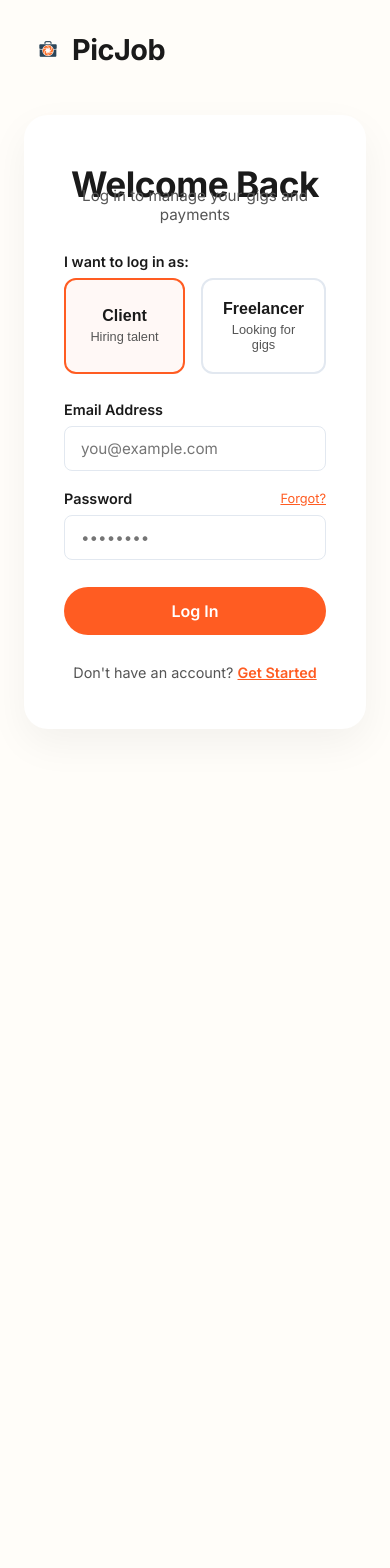
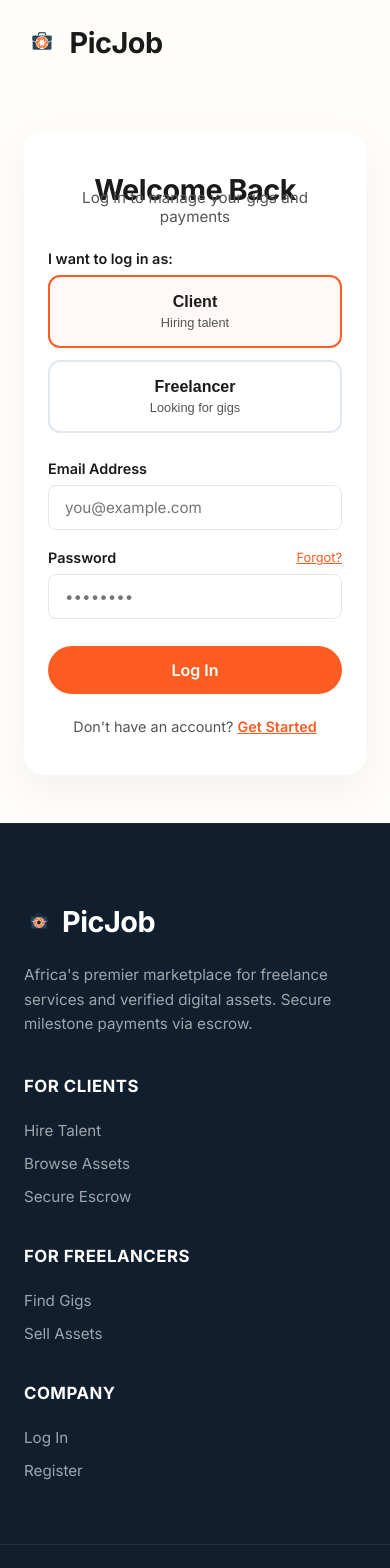
Before and after one commit to Engr-Samson-Beloved/thejob, a Next.js app: page /login in a window 390 px wide. Shown: the top 1568 px of the page. Before the commit the page ends 844 px from the top, so only its background shows below. Built offline with nearby package versions, Linux system fonts and the light colour scheme.

Commit message:
fix: resolve opengraph vercel icon, upgrade mobile nav menu to full screen cover, add complete global footer across all pages, and improve form card responsiveness

```diff
--- a/src/app/assets/page.tsx
+++ b/src/app/assets/page.tsx
@@ -3,6 +3,7 @@
 import { useState } from "react";
 import Link from "next/link";
 import Image from "next/image";
+import Footer from "@/components/Footer";
 
 interface Asset {
   id: string;
@@ -250,6 +251,9 @@ export default function Marketplace() {
         )}
       </main>
 
+      {/* Shared Footer Links */}
+      <Footer />
+
       {/* Footer stripe */}
       <footer className="footer-bottom-stripe" style={{ marginTop: "auto" }}></footer>
     </div>
--- a/src/app/escrow/page.tsx
+++ b/src/app/escrow/page.tsx
@@ -4,6 +4,7 @@ import { Suspense, useState, useEffect } from "react";
 import { useSearchParams } from "next/navigation";
 import Link from "next/link";
 import Image from "next/image";
+import Footer from "@/components/Footer";
 
 function EscrowWizardContent() {
   const searchParams = useSearchParams();
@@ -352,6 +353,9 @@ function EscrowWizardContent() {
         )}
       </main>
 
+      {/* Shared Footer Links */}
+      <Footer />
+
       <footer className="footer-bottom-stripe" style={{ marginTop: "auto" }}></footer>
     </div>
   );
--- a/src/app/globals.css
+++ b/src/app/globals.css
@@ -407,21 +407,27 @@ h1, h2, h3, .logo-font {
   .nav-links {
     position: fixed;
     top: 0;
-    right: 0;
-    width: 280px;
+    left: 0;
+    width: 100vw;
     height: 100vh;
     background-color: var(--bg-cream);
     flex-direction: column;
-    padding: 6rem 2rem 2rem 2rem;
-    gap: 2rem;
-    box-shadow: -5px 0 25px rgba(0, 0, 0, 0.1);
-    transform: translateX(100%);
-    transition: transform 0.3s ease-in-out;
+    align-items: center;
+    justify-content: center;
+    padding: 2rem;
+    gap: 2.5rem;
+    transform: translateY(-100%);
+    transition: transform 0.35s cubic-bezier(0.4, 0, 0.2, 1);
     z-index: 105;
   }
 
   .nav-links.open {
-    transform: translateX(0);
+    transform: translateY(0);
+  }
+
+  .nav-links a {
+    font-size: 1.6rem;
+    font-weight: 700;
   }
 
   .nav-cta {
@@ -1058,3 +1064,136 @@ h1, h2, h3, .logo-font {
     gap: 3rem;
   }
 }
+
+/* Footer Links Section */
+.footer-links-section {
+  background-color: var(--deep-slate);
+  color: var(--white);
+  padding: 5rem 0 3rem 0;
+  border-top: 1px solid rgba(255, 255, 255, 0.05);
+}
+
+.footer-links-grid {
+  display: grid;
+  grid-template-columns: 1.5fr 1fr 1fr 1fr;
+  gap: 4rem;
+  margin-bottom: 4rem;
+}
+
+.footer-brand {
+  display: flex;
+  flex-direction: column;
+  gap: 1.5rem;
+  text-align: left;
+}
+
+.footer-brand-text {
+  font-size: 0.95rem;
+  line-height: 1.6;
+  color: rgba(255, 255, 255, 0.6);
+  max-width: 320px;
+}
+
+.footer-nav-col {
+  display: flex;
+  flex-direction: column;
+  gap: 1.5rem;
+  text-align: left;
+}
+
+.footer-nav-col h4 {
+  font-family: var(--font-sans);
+  font-size: 1.05rem;
+  font-weight: 700;
+  color: var(--white);
+  text-transform: uppercase;
+  letter-spacing: 0.5px;
+}
+
+.footer-nav-col ul {
+  list-style: none;
+  display: flex;
+  flex-direction: column;
+  gap: 0.8rem;
+  padding: 0;
+}
+
+.footer-nav-col ul a {
+  font-size: 0.95rem;
+  color: rgba(255, 255, 255, 0.6);
+  text-decoration: none;
+  transition: color 0.2s ease;
+}
+
+.footer-nav-col ul a:hover {
+  color: var(--brand-orange);
+}
+
+.footer-copyright {
+  border-top: 1px solid rgba(255, 255, 255, 0.08);
+  padding-top: 2rem;
+  display: flex;
+  justify-content: space-between;
+  align-items: center;
+  font-size: 0.9rem;
+  color: rgba(255, 255, 255, 0.5);
+}
+
+@media (max-width: 1024px) {
+  .footer-links-grid {
+    grid-template-columns: 1fr 1fr;
+    gap: 3rem;
+  }
+}
+
+@media (max-width: 576px) {
+  .footer-links-grid {
+    grid-template-columns: 1fr;
+    gap: 2.5rem;
+  }
+  .footer-copyright {
+    flex-direction: column;
+    gap: 1rem;
+    text-align: center;
+  }
+}
+
+/* Mobile Form Card & Interface Responsiveness Overrides */
+@media (max-width: 480px) {
+  .form-card {
+    padding: 2.5rem 1.5rem;
+    margin: 2rem auto;
+    border-radius: 1.25rem;
+    gap: 1.5rem;
+  }
+
+  .form-title {
+    font-size: 1.8rem;
+  }
+
+  .role-selectors {
+    grid-template-columns: 1fr;
+    gap: 0.75rem;
+  }
+
+  .role-selector {
+    padding: 1rem;
+  }
+
+  .explore-grid {
+    grid-template-columns: 1fr;
+    gap: 1.5rem;
+  }
+
+  .timeline {
+    margin: 1.5rem 0;
+  }
+
+  .timeline-step {
+    width: 60px;
+  }
+
+  .step-label {
+    display: none; /* Hide labels on tiny mobile screens to avoid overlap */
+  }
+}
--- a/src/app/layout.tsx
+++ b/src/app/layout.tsx
@@ -11,6 +11,21 @@ const inter = Inter({
 export const metadata: Metadata = {
   title: "PicJob - African Freelance & Digital Asset Marketplace",
   description: "PicJob connects businesses with Africa's top freelance talent. Post a gig, hire with confidence, and pay securely through built-in escrow.",
+  openGraph: {
+    title: "PicJob - African Freelance & Digital Asset Marketplace",
+    description: "PicJob connects businesses with Africa's top freelance talent. Post a gig, hire with confidence, and pay securely through built-in escrow.",
+    url: "https://thejob.vercel.app",
+    siteName: "PicJob",
+    images: [
+      {
+        url: "/logo.png",
+        width: 512,
+        height: 512,
+        alt: "PicJob Logo",
+      },
+    ],
+    type: "website",
+  },
 };
 
 export default function RootLayout({
--- a/src/app/login/page.tsx
+++ b/src/app/login/page.tsx
@@ -4,6 +4,7 @@ import { useState } from "react";
 import Link from "next/link";
 import Image from "next/image";
 import { useRouter } from "next/navigation";
+import Footer from "@/components/Footer";
 
 export default function Login() {
   const [role, setRole] = useState<"client" | "freelancer">("client");
@@ -23,15 +24,23 @@ export default function Login() {
   };
 
   return (
-    <div className="page-wrap" style={{ justifyContent: "center", alignItems: "center", padding: "1.5rem" }}>
-      <header style={{ position: "absolute", top: "2rem", left: "2rem" }}>
-        <Link href="/" className="logo-link logo-font" style={{ display: "flex", alignItems: "center", gap: "0.5rem" }}>
-          <Image src="/logo.png" alt="PicJob Logo" width={32} height={32} style={{ borderRadius: "0.25rem" }} />
+    <div className="page-wrap">
+      {/* Header */}
+      <header className="header">
+        <div className="container nav-container">
+          <Link href="/" className="logo-link logo-font" style={{ display: "flex", alignItems: "center", gap: "0.6rem" }}>
+            <Image src="/logo.png" alt="PicJob Logo" width={36} height={36} style={{ borderRadius: "0.5rem" }} />
             <span>PicJob</span>
           </Link>
+          <div className="nav-cta">
+            <Link href="/get-started" className="btn btn-primary">Get Started</Link>
+          </div>
+        </div>
       </header>
 
-      <div className="form-card">
+      {/* Main Centered Content */}
+      <main style={{ flexGrow: 1, display: "flex", alignItems: "center", justifyContent: "center", padding: "3rem 1.5rem" }}>
+        <div className="form-card" style={{ margin: 0 }}>
           <div>
             <h1 className="form-title logo-font">Welcome Back</h1>
             <p className="form-subtitle">Log in to manage your gigs and payments</p>
@@ -109,6 +118,13 @@ export default function Login() {
             </Link>
           </div>
         </div>
+      </main>
+
+      {/* Shared Footer */}
+      <Footer />
+
+      {/* Orange Stripe Base */}
+      <footer className="footer-bottom-stripe"></footer>
     </div>
   );
 }
--- a/src/app/page.tsx
+++ b/src/app/page.tsx
@@ -3,6 +3,7 @@
 import { useState } from "react";
 import Image from "next/image";
 import Link from "next/link";
+import Footer from "@/components/Footer";
 
 export default function Home() {
   const [mobileMenuOpen, setMobileMenuOpen] = useState(false);
@@ -397,6 +398,9 @@ export default function Home() {
         </section>
       </main>
 
+      {/* Shared Footer Links */}
+      <Footer />
+
       {/* Orange Stripe Base */}
       <footer className="footer-bottom-stripe"></footer>
     </>
--- /dev/null
+++ b/src/components/Footer.tsx
@@ -0,0 +1,45 @@
+import Link from "next/link";
+import Image from "next/image";
+
+export default function Footer() {
+  return (
+    <footer className="footer-links-section">
+      <div className="container footer-links-grid">
+        <div className="footer-brand">
+          <Link href="/" className="logo-link logo-font" style={{ color: "var(--white)", display: "inline-flex", alignItems: "center", gap: "0.5rem" }}>
+            <Image src="/logo.png" alt="PicJob Logo" width={30} height={30} style={{ borderRadius: "0.25rem" }} />
+            <span>PicJob</span>
+          </Link>
+          <p className="footer-brand-text">
+            Africa's premier marketplace for freelance services and verified digital assets. Secure milestone payments via escrow.
+          </p>
+        </div>
+        <div className="footer-nav-col">
+          <h4>For Clients</h4>
+          <ul>
+            <li><Link href="/get-started?role=client">Hire Talent</Link></li>
+            <li><Link href="/assets">Browse Assets</Link></li>
+            <li><Link href="/escrow">Secure Escrow</Link></li>
+          </ul>
+        </div>
+        <div className="footer-nav-col">
+          <h4>For Freelancers</h4>
+          <ul>
+            <li><Link href="/get-started?role=freelancer">Find Gigs</Link></li>
+            <li><Link href="/assets">Sell Assets</Link></li>
+          </ul>
+        </div>
+        <div className="footer-nav-col">
+          <h4>Company</h4>
+          <ul>
+            <li><Link href="/login">Log In</Link></li>
+            <li><Link href="/get-started">Register</Link></li>
+          </ul>
+        </div>
+      </div>
+      <div className="container footer-copyright">
+        <p>&copy; {new Date().getFullYear()} PicJob. All rights reserved. Built by Africans, for Africa's future.</p>
+      </div>
+    </footer>
+  );
+}
```
Also changed, not shown: src/app/get-started/page.tsx (+23 -5 lines), src/app/opengraph-image.png (added). Lines whose indentation alone changed are shown as unchanged.
